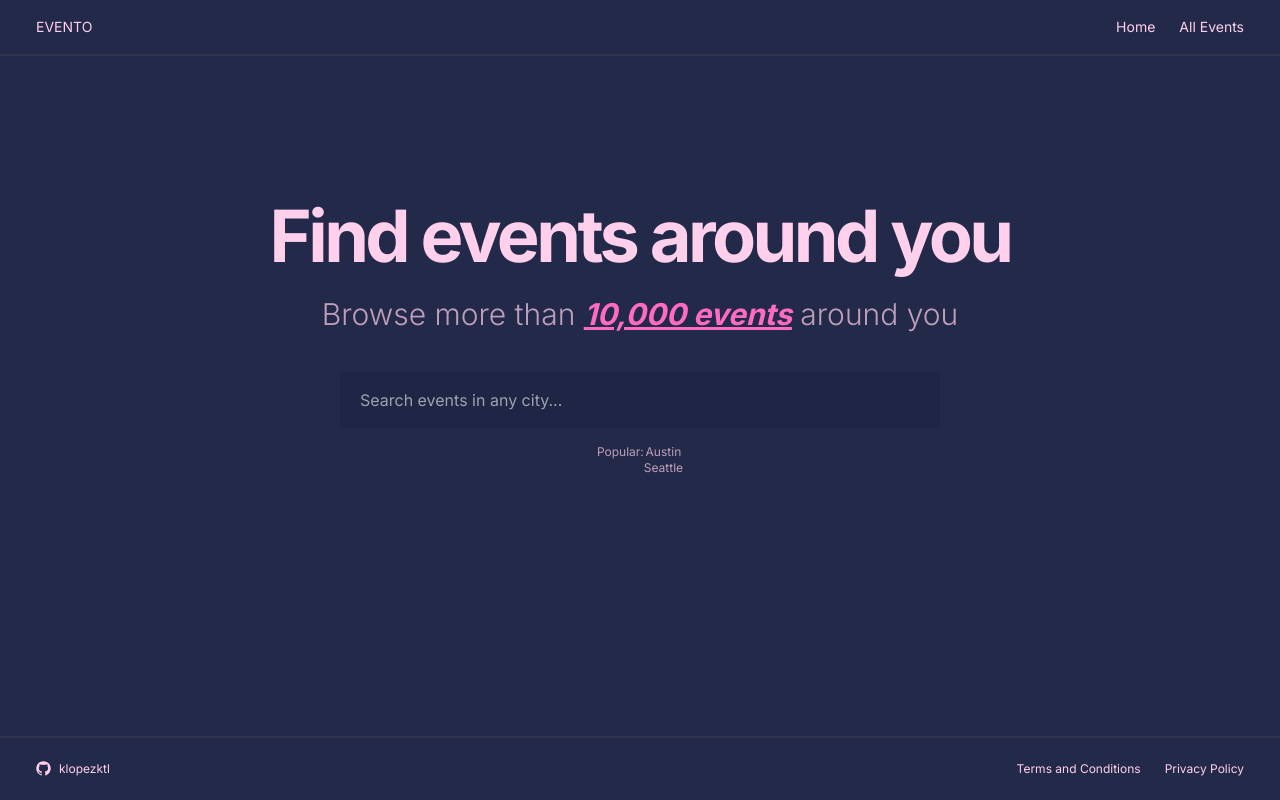
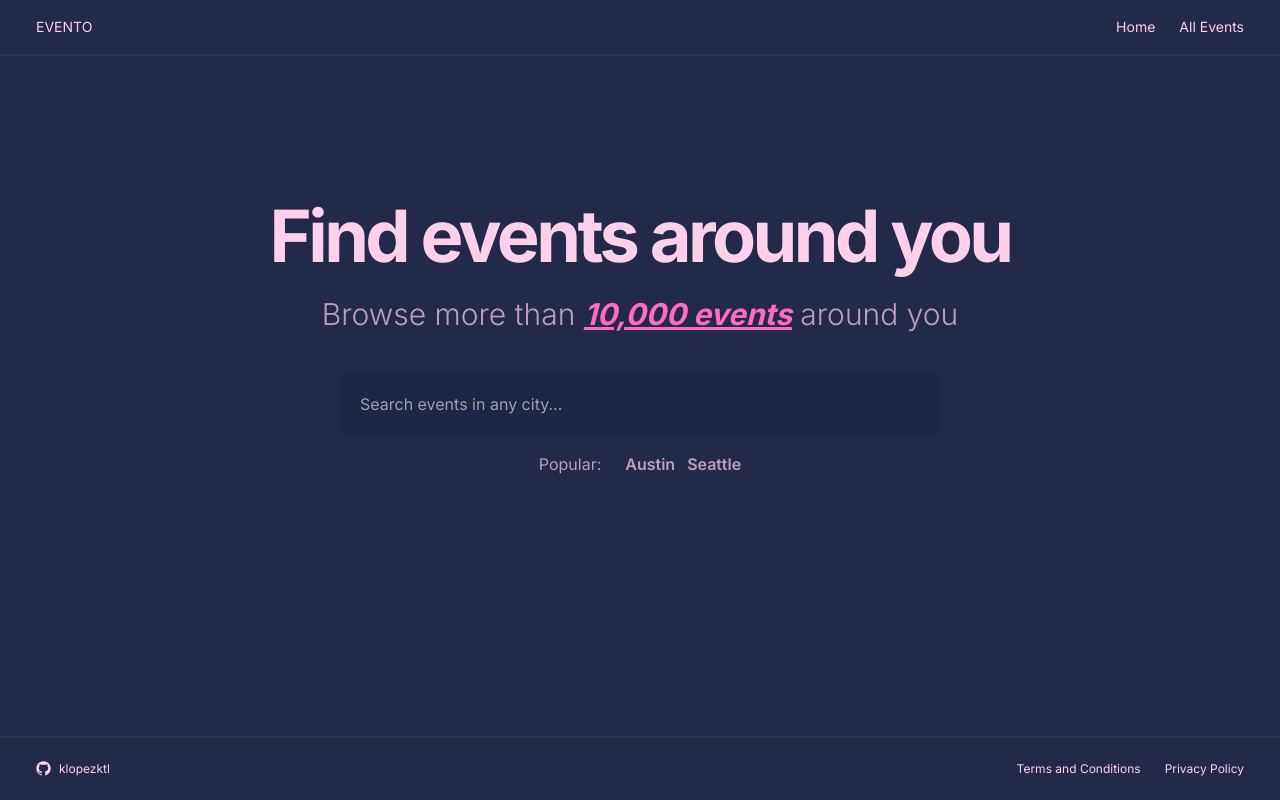
Before and after one commit to kimlopezktl/evento-clone, a Next.js app: page / in a window 1280 px wide. Built offline with nearby package versions, Linux system fonts and the light colour scheme.

Commit message:
Apply tailwind prettier, update css

```diff
--- a/src/app/page.tsx
+++ b/src/app/page.tsx
@@ -2,27 +2,27 @@ import Image from "next/image";
 
 export default function Home() {
   return (
-    <main className="flex flex-col h-auto px-3 items-center pt-36 text-center">
-      <h1 className="text-4xl sm:text-7xl font-bold tracking-tighter">
+    <main className="flex h-auto flex-col items-center px-3 pt-36 text-center">
+      <h1 className="text-4xl font-bold tracking-tighter sm:text-7xl">
         Find events around you
       </h1>
-      <p className="text-lg sm:text-3xl pt-6 font-light text-pink/70">
+      <h2 className="pt-6 text-lg font-light text-pink/70 sm:text-3xl">
         Browse more than{" "}
-        <span className="italic underline text-accent font-bold">
+        <span className="font-bold italic text-accent underline">
           10,000 events
         </span>{" "}
         around you
-      </p>
-      <form className="pt-10 w-full sm:w-[600px]">
+      </h2>
+      <form className="w-full pt-10 sm:w-[600px]">
         <input
-          className="w-full h-14 rounded-md p-5 bg-dark-purple outline-none ring-accent focus:ring-2 focus:bg-pink/10 focus:text-dark-purple"
+          className="h-16 w-full rounded-md bg-dark-purple px-5 outline-none ring-accent focus:bg-pink/10 focus:text-dark-purple focus:ring-2"
           placeholder="Search events in any city..."
         ></input>
       </form>
 
-      <section className="pt-4 flex justify-center text-xs text-pink/70 max-w-[1000px]">
+      <section className="flex w-full max-w-[1000px] justify-center gap-6 pt-4 text-sm text-pink/70 sm:text-base">
         <p>Popular: </p>
-        <ul>
+        <ul className="flex gap-2 font-semibold sm:gap-3">
           <li>Austin</li>
           <li>Seattle</li>
         </ul>
--- a/src/components/Container.tsx
+++ b/src/components/Container.tsx
@@ -6,7 +6,7 @@ type ContainerProps = {
 
 export default function Container({ children }: ContainerProps) {
   return (
-    <div className="max-w-7xl min-h-screen mx-auto flex flex-col bg-white/[2%]">
+    <div className="mx-auto flex min-h-screen max-w-7xl flex-col bg-white/[2%]">
       {children}
     </div>
   );
--- a/src/components/Footer.tsx
+++ b/src/components/Footer.tsx
@@ -13,7 +13,7 @@ const routes = [
 ];
 export default function Footer() {
   return (
-    <footer className="mt-auto px-6 sm:px-9 flex items-center justify-between h-16 border-t-cream/[7%] border-t-2 text-xs">
+    <footer className="mt-auto flex h-16 items-center justify-between border-t-2 border-t-cream/[7%] px-6 text-xs sm:px-9">
       <small className="text-xs">
         <Link
           className="flex gap-2"
--- a/src/components/Header.tsx
+++ b/src/components/Header.tsx
@@ -12,7 +12,7 @@ export default function Header() {
     },
   ];
   return (
-    <header className="flex justify-between items-center px-6 sm:px-9 h-14 border-b-cream/[7%] border-b-2 text-sm ">
+    <header className="flex h-14 items-center justify-between border-b-2 border-b-cream/[7%] px-6 text-sm sm:px-9">
       <h1 className="uppercase">Evento</h1>
       <nav>
         <ul className="flex gap-4 sm:gap-6">
```
